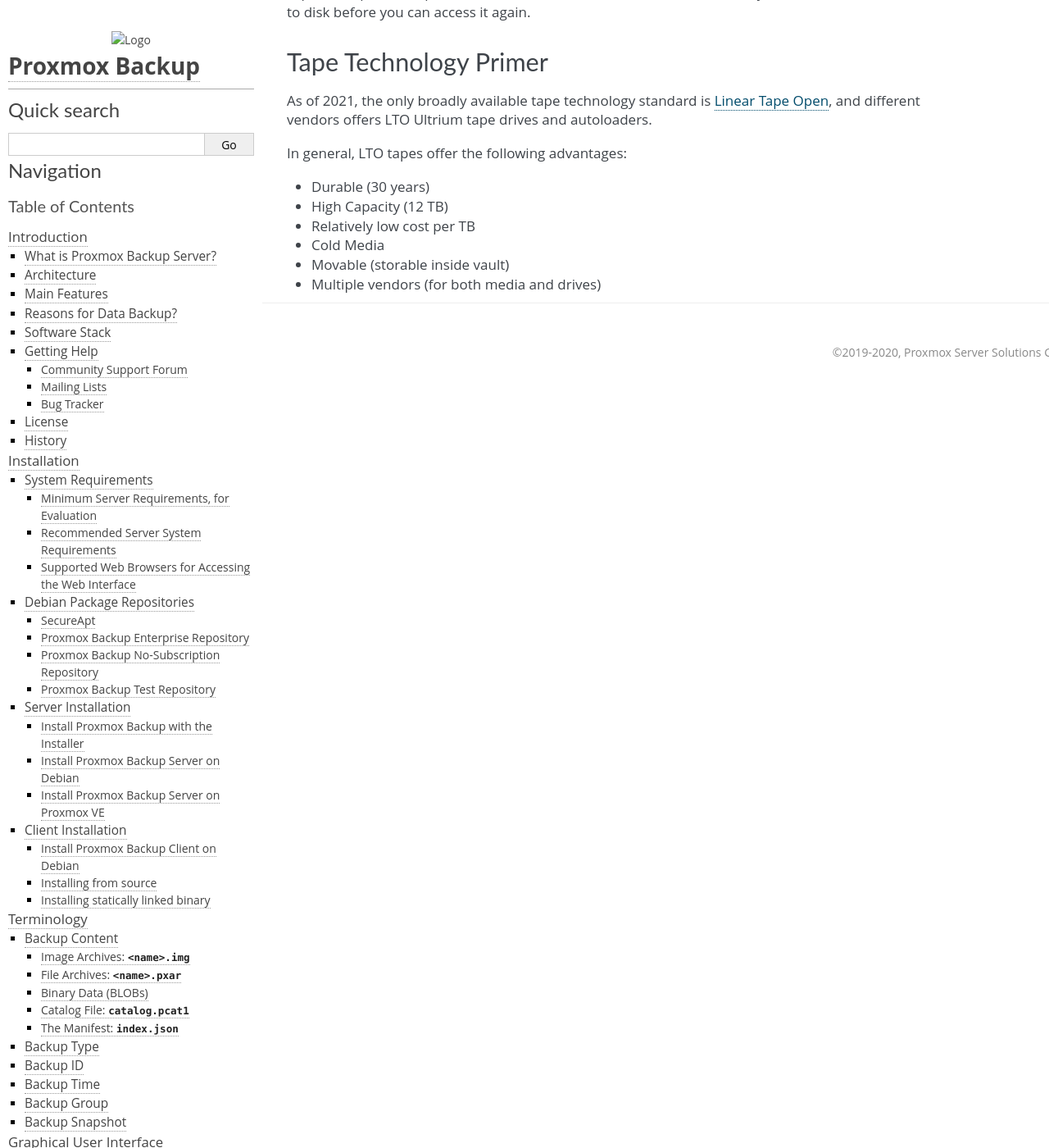
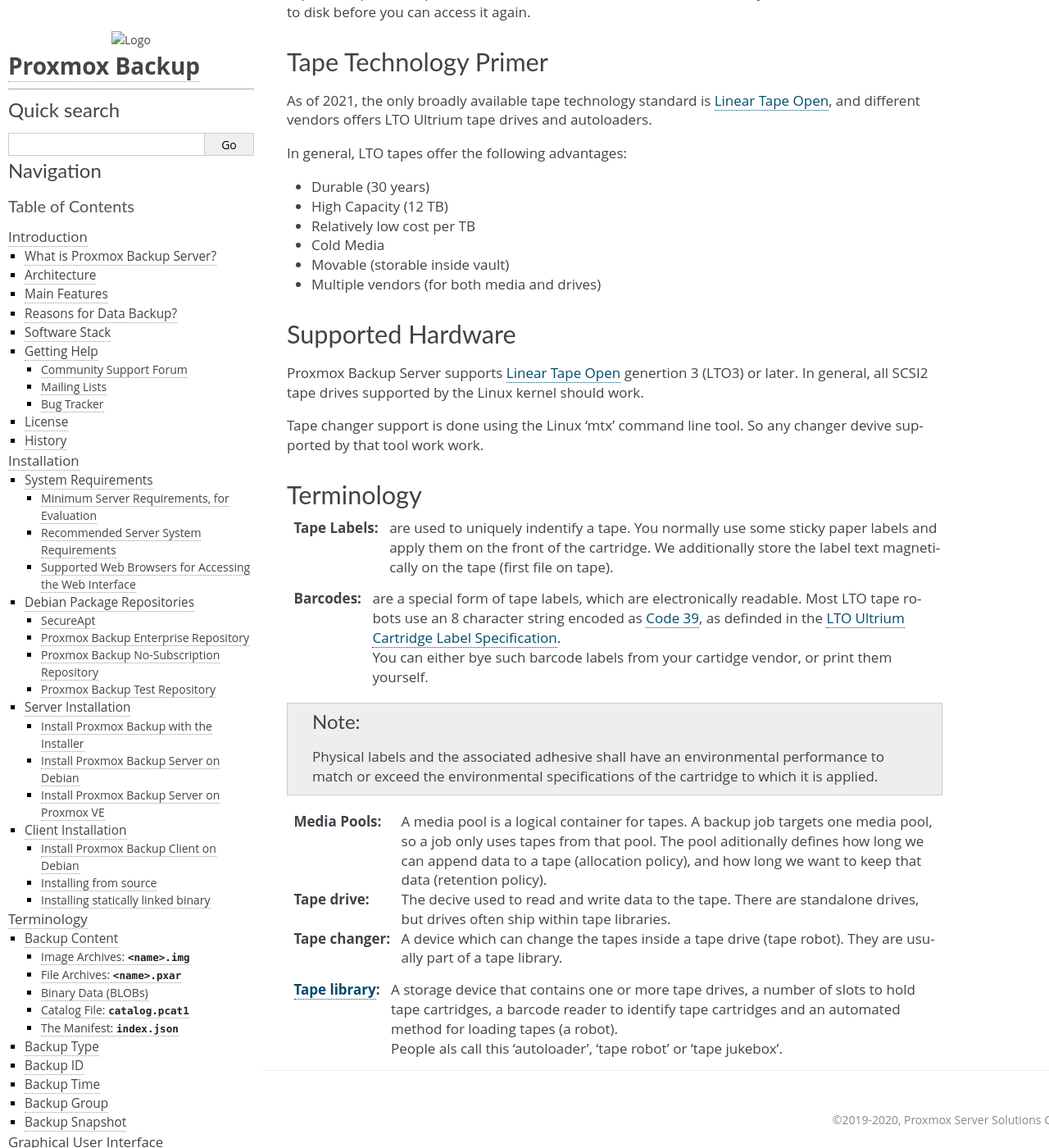
Before and after one commit to proxmox/proxmox-backup, a Sphinx documentation site: the page built from docs/tape-backup.rst, in a window 1280 px wide and 1400 px high, scrolled down 270 px. Shown: the whole window at 82% size. Built offline with Sphinx 7.4.7, drawn with Linux system fonts in a browser that asks for light colours.

Commit message:
tape: update user docu

```diff
--- a/docs/tape-backup.rst
+++ b/docs/tape-backup.rst
@@ -30,3 +30,61 @@
 - Cold Media
 - Movable (storable inside vault)
 - Multiple vendors (for both media and drives)
+
+
+Supported Hardware
+------------------
+
+Proxmox Backup Server supports `Linear Tape Open`_ genertion 3
+(LTO3) or later. In general, all SCSI2 tape drives supported by
+the Linux kernel should work.
+
+Tape changer support is done using the Linux 'mtx' command line
+tool. So any changer devive supported by that tool work work.
+
+
+
+Terminology
+-----------
+
+:Tape Labels: are used to uniquely indentify a tape. You normally use
+   some sticky paper labels and apply them on the front of the
+   cartridge. We additionally store the label text magnetically on the
+   tape (first file on tape).
+
+.. _Code 39: https://en.wikipedia.org/wiki/Code_39
+
+.. _LTO Ultrium Cartridge Label Specification: https://www.ibm.com/support/pages/ibm-lto-ultrium-cartridge-label-specification
+
+:Barcodes: are a special form of tape labels, which are electronically
+   readable. Most LTO tape robots use an 8 character string encoded as
+   `Code 39`_, as definded in the `LTO Ultrium Cartridge Label
+   Specification`_.
+
+   You can either bye such barcode labels from your cartidge vendor,
+   or print them yourself.
+
+.. Note:: Physical labels and the associated adhesive shall have an
+   environmental performance to match or exceed the environmental
+   specifications of the cartridge to which it is applied.
+
+:Media Pools: A media pool is a logical container for tapes. A backup
+   job targets one media pool, so a job only uses tapes from that
+   pool. The pool aditionally defines how long we can append data to a
+   tape (allocation policy), and how long we want to keep that data
+   (retention policy).
+
+:Tape drive: The decive used to read and write data to the tape. There
+   are standalone drives, but drives often ship within tape libraries.
+
+:Tape changer: A device which can change the tapes inside a tape drive
+   (tape robot). They are usually part of a tape library.
+
+.. _Tape Library: https://en.wikipedia.org/wiki/Tape_library
+
+:`Tape library`_: A storage device that contains one or more tape drives,
+   a number of slots to hold tape cartridges, a barcode reader to
+   identify tape cartridges and an automated method for loading tapes
+   (a robot).
+
+   People als call this 'autoloader', 'tape robot' or 'tape jukebox'.
```
